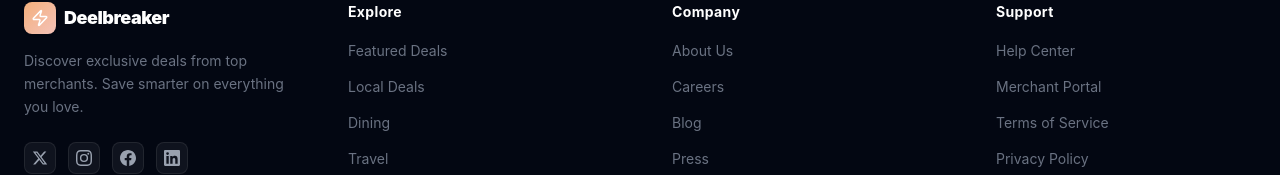
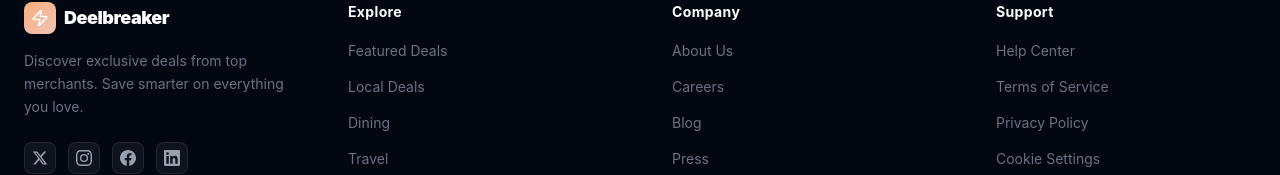
Before and after one commit to gbabudoh/deelbreaker, a Next.js app: page / in a window 1280 px wide. Shown: the part 1925-2100 px from the top of the page. Built offline with nearby package versions, Linux system fonts and the light colour scheme; no server answers; the database is empty.

Commit message:
refactor: remove Merchant Portal link from public footer

```diff
--- a/app/components/Footer.tsx
+++ b/app/components/Footer.tsx
@@ -19,7 +19,6 @@ const links = {
   ],
   support: [
     { label: 'Help Center', href: '/help' },
-    { label: 'Merchant Portal', href: '/seller' },
     { label: 'Terms of Service', href: '/terms' },
     { label: 'Privacy Policy', href: '/privacy' },
     { label: 'Cookie Settings', href: '/cookies' },
```
